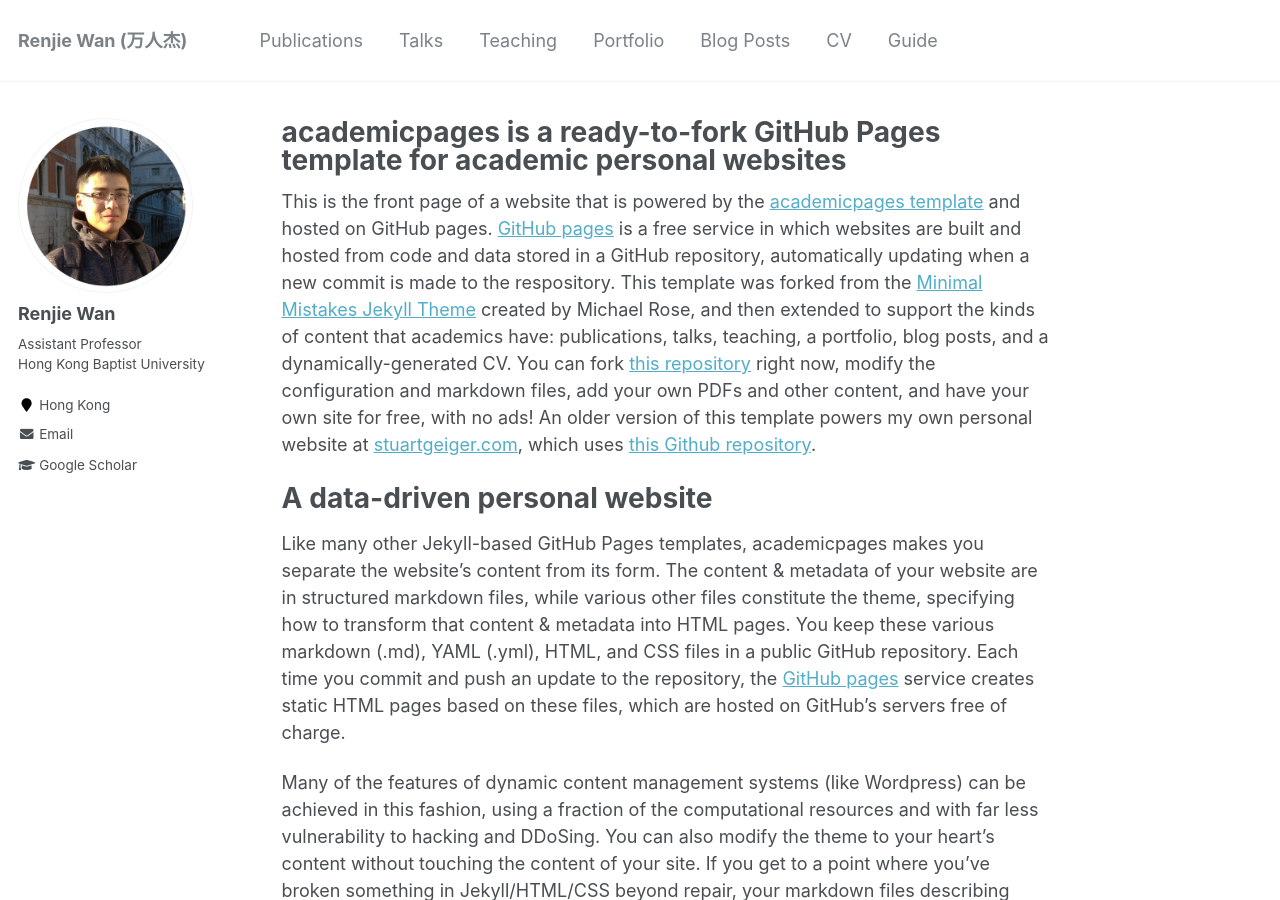
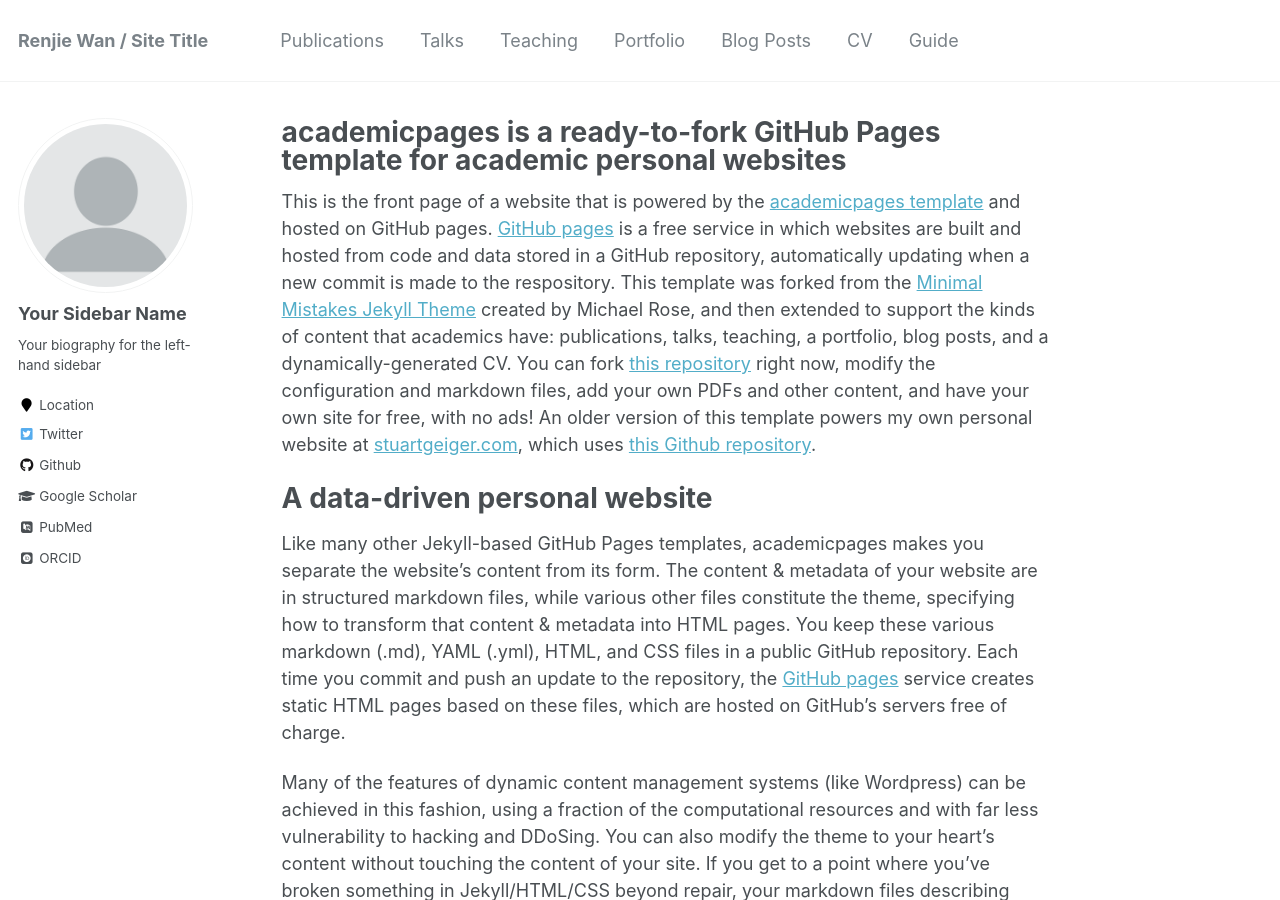
Before and after one commit to wanrenjie/test, a Jekyll site: the page built from _pages/about.md, in a window 1280 px wide and 900 px high. Built offline with Jekyll 4.4.1, drawn with Linux system fonts in a browser that asks for light colours; some web fonts are replaced.

Commit message:
;l;l;l;l

```diff
--- a/_config.yml
+++ b/_config.yml
@@ -7,7 +7,7 @@
 
 # Site Settings
 locale                   : "en-US"
-title                    : "Renjie Wan (万人杰)"
+title                    : "Renjie Wan / Site Title"
 title_separator          : "-"
 name                     : &name "Your Name"
 description              : &description "personal description"
@@ -80,14 +80,14 @@
 
 # Site Author
 author:
-  name             : "Renjie Wan"
-  avatar           : "renjie3.png"
-  bio              : "Assistant Professor <br> Hong Kong Baptist University"
-  location         : "Hong Kong"
+  name             : "Your Sidebar Name"
+  avatar           : "profile.png"
+  bio              : "Your biography for the left-hand sidebar"
+  location         : "Location"
   employer         :
-  pubmed           : #"https://www.ncbi.nlm.nih.gov/pubmed/?term=john+snow"
-  googlescholar    : "https://scholar.google.com.sg/citations?user=S8_ES4MAAAAJ&hl=zh-CN"
-  email            :  wanpeoplejie@gmail.com
+  pubmed           : "https://www.ncbi.nlm.nih.gov/pubmed/?term=john+snow"
+  googlescholar    : "http://yourfullgooglescholarurl.com"
+  email            :
   researchgate     :  # example: "https://www.researchgate.net/profile/yourprofile"
   uri              :
   bitbucket        :
@@ -96,20 +96,20 @@
   flickr           :
   facebook         :
   foursquare       :
-  github           :
+  github           : "academicpages"
   google_plus      :
   keybase          :
   instagram        :
   impactstory      : #"https://profiles.impactstory.org/u/xxxx-xxxx-xxxx-xxxx"
   lastfm           :
   linkedin         :
-  orcid            : #"http://orcid.org/yourorcidurl"
+  orcid            : "http://orcid.org/yourorcidurl"
   pinterest        :
   soundcloud       :
   stackoverflow    : # http://stackoverflow.com/users/123456/username
   steam            :
   tumblr           :
-  twitter          : #"replacethistwitterhandle"
+  twitter          : "replacethistwitterhandle"
   vine             :
   weibo            :
   xing             :
```
Also changed, not shown: images/renjie3.png (deleted).
